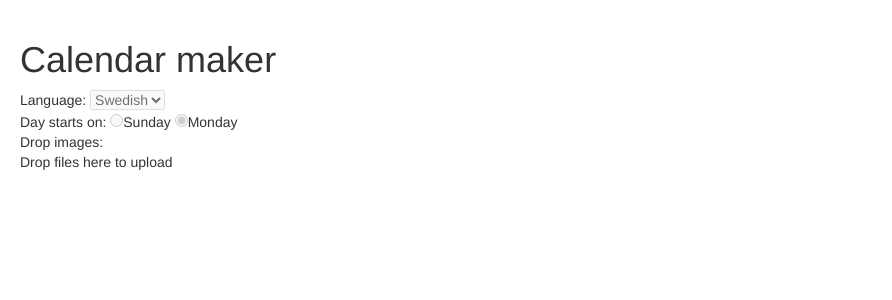
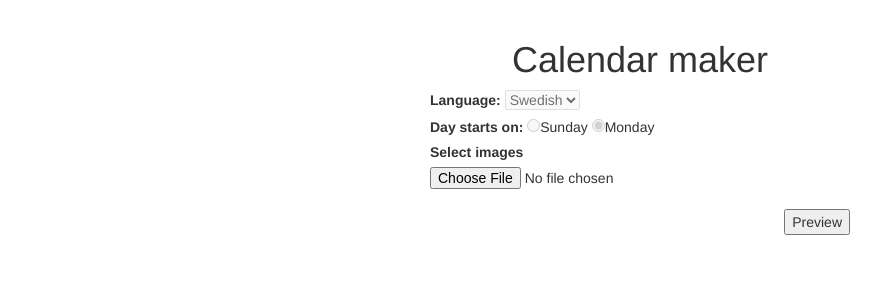
Before and after one commit to packlnd/calendar-maker, a Flask app: page / in a window 1280 px wide. Shown: the top 300 px of the page, without its empty margins (0-892 px from the left). Run offline with Flask 2, Linux system fonts and the light colour scheme; some libraries are stand-ins or nearby versions.

Commit message:
More work on form, no drop

```diff
--- a/src/app.py
+++ b/src/app.py
@@ -1,9 +1,17 @@
-from flask import Flask, render_template
+import os
+from flask import Flask, render_template, request
+from werkzeug import secure_filename
+
 app = Flask(__name__)
 
 @app.route("/")
-def standard():
+def index():
     return render_template('index.html')
+
+@app.route("/upload",methods=["POST"])
+def upload():
+    print request.files
+    return 200
 
 if __name__ == "__main__":
     app.run()
--- a/src/static/css/style.css
+++ b/src/static/css/style.css
@@ -1,3 +1,10 @@
 #content {
     padding:20px;
+    width:30%;
+    min-width:460px;
+    margin:auto;
 }
+
+.right {
+    float:right;
+}
--- a/src/templates/index.html
+++ b/src/templates/index.html
@@ -5,22 +5,30 @@
 <link href="{{ url_for('static', filename='css/style.css') }}" rel="stylesheet">
 <link href="{{ url_for('static', filename='css/dropzone.css') }}" rel="stylesheet">
 <link href="{{ url_for('static', filename='bootstrap/css/bootstrap.min.css') }}" rel="stylesheet">
-<script src="{{ url_for('static', filename='js/dropzone.js') }}"></script>
 <title>Calendar maker</title>
 </head>
 <body>
 <div id="content">
-    <h1>Calendar maker</h1>
-    <form action="">
-        Language:
-        <select disabled>
-            <option value="sv">Swedish</option>
-        </select></br>
-        Day starts on:
-        <input disabled type="radio" name="start_of_week" value="sunday">Sunday
-        <input disabled type="radio" name="start_of_week" value="monday" checked="checked">Monday<br/>
-        Drop images:
+    <center>
+        <h1>Calendar maker</h1>
+    </center>
+    <form id="upload-file" method="post" enctype="multipart/form-data">
+        <fieldset>
+            <label>Language:</label>
+            <select disabled><option value="sv">Swedish</option></select>
+        </fieldset>
+        <fieldset>
+            <label>Day starts on:</label>
+            <input disabled type="radio" name="start_of_week" value="sunday">Sunday
+            <input disabled type="radio" name="start_of_week" value="monday" checked="checked">Monday<br/>
+        </fieldset>
+        <fieldset>
+            <label for="file">Select images</label>
+            <input name="file" type="file">
+        </fieldset><br/>
+        <fieldset class="right">
+            <button id="upload-file-btn" type="button">Preview</button>
+        </fieldset>
     </form>
-    <form action="/file-upload" class="dropzone" id="my-awesome-dropzone"></form>
 </div>
 </body>
```
